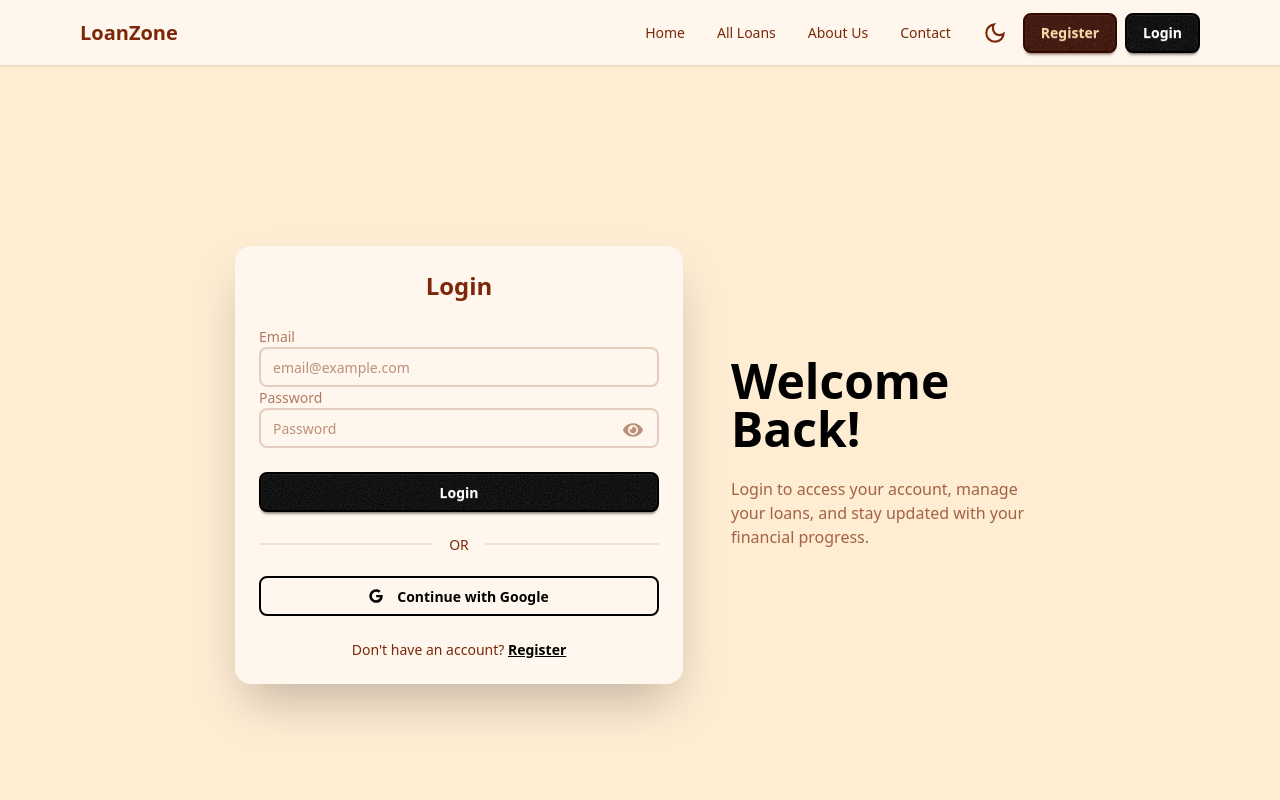
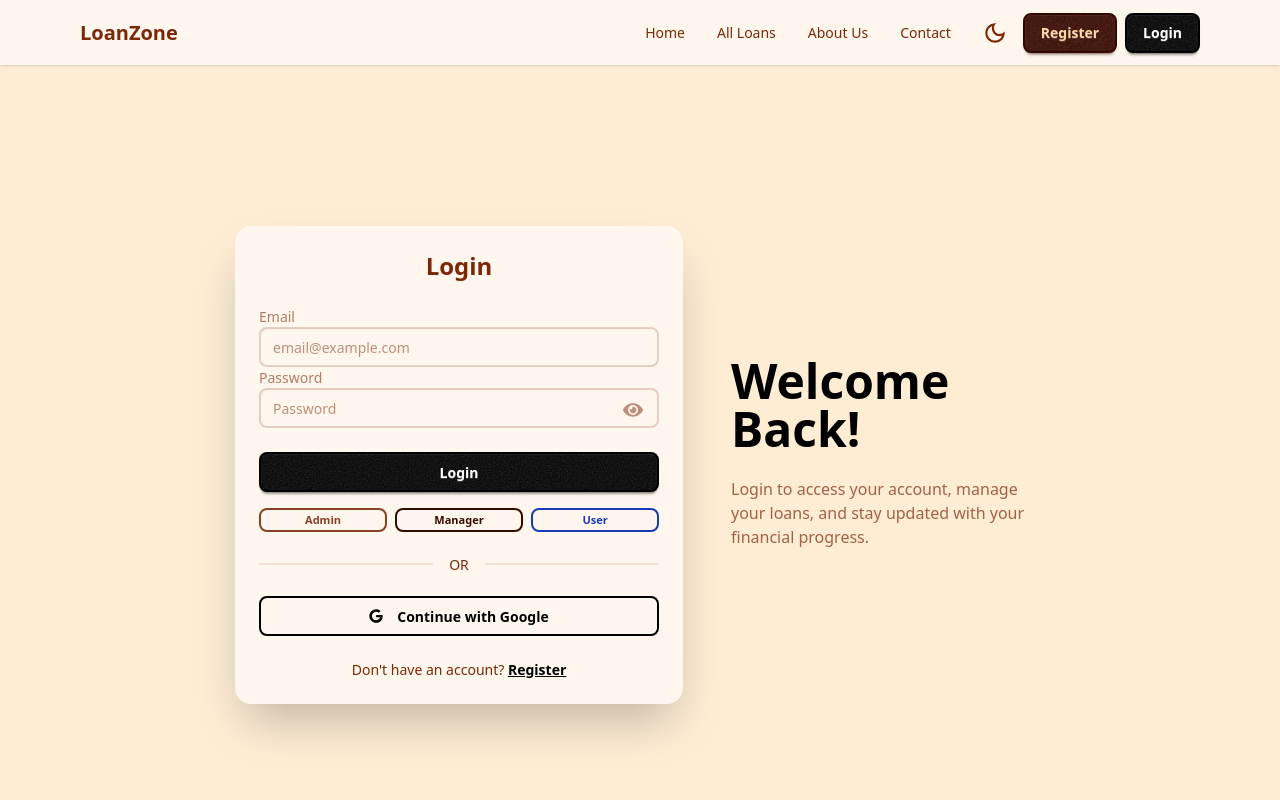
Before and after one commit to AsifAhmedTanjid/LoanZone-client, a React (Vite) app: page /login in a window 1280 px wide. Shown: the top 800 px of the page. Built offline with nearby package versions, Linux system fonts and the light colour scheme; no server answers.

Commit message:
feat: added demo login credentials fillup button

```diff
--- a/src/components/Home/FeaturedLoans.jsx
+++ b/src/components/Home/FeaturedLoans.jsx
@@ -11,9 +11,16 @@ const FeaturedLoans = () => {
     const { data: loans = [], isLoading } = useQuery({
         queryKey: ['featured-loans'],
         queryFn: async () => {
-            const { data } = await axiosPublic.get('/loans');
-            const featured = data.filter(loan => loan.showOnHome);
-            return featured.length > 0 ? featured : data.slice(0, 8);
+
+            const { data: featuredData } = await axiosPublic.get('/loans?featured=true&size=8');
+
+            if (featuredData.length > 0) {
+                return featuredData;
+            }
+
+
+            const { data: latestData } = await axiosPublic.get('/loans?size=8');
+            return latestData;
         }
     });
 
--- a/src/pages/Auth/Login/Login.jsx
+++ b/src/pages/Auth/Login/Login.jsx
@@ -16,9 +16,16 @@ const Login = () => {
   const {
     register,
     handleSubmit,
+    setValue,
     formState: { errors },
   } = useForm();
   const axiosSecure = useAxiosSecure();
+
+  const handleDemoLogin = (email, password) => {
+    setValue("email", email);
+    setValue("password", password);
+    // onSubmit({ email, password }); // Optional: Auto submit
+  };
 
   const onSubmit = (data) => {
     const { email, password } = data;
@@ -147,6 +154,31 @@ const Login = () => {
               <div className="form-control mt-6">
                 <button className="btn btn-primary w-full">Login</button>
               </div>
+
+              {/* Demo Login Buttons */}
+              <div className="mt-4 grid grid-cols-1 md:grid-cols-3 gap-2">
+                <button
+                  type="button"
+                  onClick={() => handleDemoLogin("admin@gmail.com", "@LoanZoneAsifAdmin")}
+                  className="btn btn-xs btn-outline btn-accent"
+                >
+                  Admin
+                </button>
+                <button
+                  type="button"
+                  onClick={() => handleDemoLogin("manager@gmail.com", "@LoanZoneAsifManager")}
+                  className="btn btn-xs btn-outline btn-secondary"
+                >
+                  Manager
+                </button>
+                <button
+                  type="button"
+                  onClick={() => handleDemoLogin("jhankar@gmail.com", "@LoanZoneAsif")}
+                  className="btn btn-xs btn-outline btn-info"
+                >
+                  User
+                </button>
+              </div>
             </form>
 
             <div className="divider">OR</div>
```
